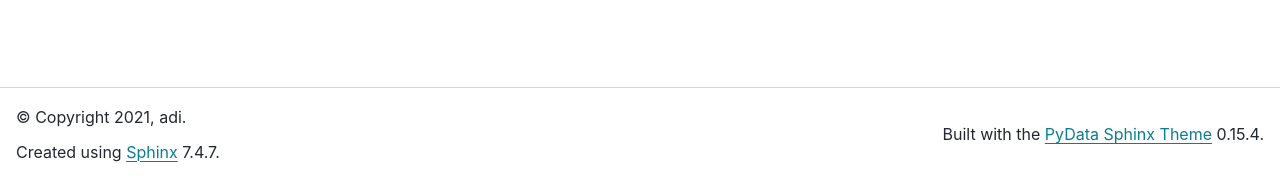
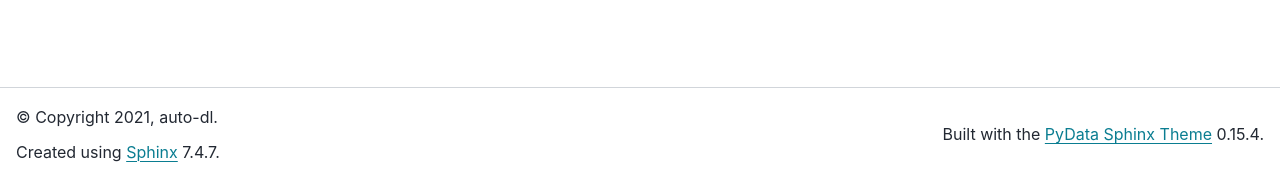
Before and after one commit to Auto-DL/Auto-DL, a Sphinx documentation site: the page built from docs/source/index.rst, in a window 1280 px wide. Shown: the part 719-897 px from the top of the page. Built offline with Sphinx 7.4.7 and the PyData theme 0.15.4, drawn with Linux system fonts in a browser that asks for light colours.

```diff
--- a/docs/source/conf.py
+++ b/docs/source/conf.py
@@ -23,8 +23,8 @@
 # -- Project information -----------------------------------------------------
 
 project = "auto-dl"
-copyright = "2021, adi"
-author = "adi"
+copyright = "2021, auto-dl"
+author = "auto-dl"
 
 # The full version, including alpha/beta/rc tags
 release = "v1_alpha"
```
